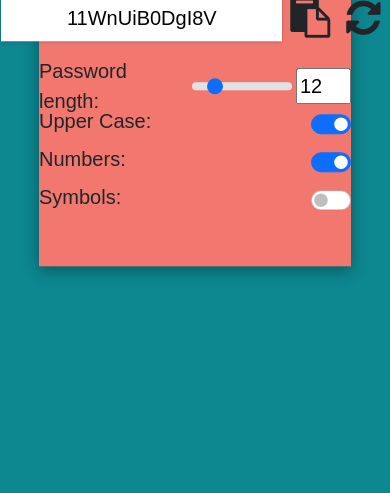
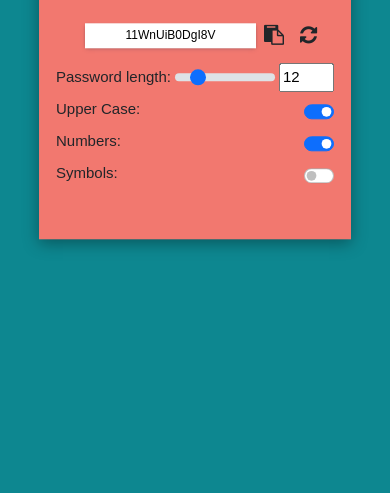
Before and after one commit to LOKESWARAN-ARULJOTHI/Password-Generator, a plain HTML site: page index.html in a window 390 px wide. Shown: the part 351-844 px from the top of the page. Drawn offline with nearby package versions, Linux system fonts and the light colour scheme; a web font is replaced by a local one.

Commit message:
Add files via upload

```diff
--- a/index.html
+++ b/index.html
@@ -8,12 +8,13 @@
     <link href="https://cdn.jsdelivr.net/npm/bootstrap@5.0.2/dist/css/bootstrap.min.css" rel="stylesheet" integrity="sha384-EVSTQN3/azprG1Anm3QDgpJLIm9Nao0Yz1ztcQTwFspd3yD65VohhpuuCOmLASjC" crossorigin="anonymous">
     <link rel="stylesheet" href="https://stackpath.bootstrapcdn.com/font-awesome/4.7.0/css/font-awesome.min.css" integrity="sha384-wvfXpqpZZVQGK6TAh5PVlGOfQNHSoD2xbE+QkPxCAFlNEevoEH3Sl0sibVcOQVnN" crossorigin="anonymous">
     <link rel="stylesheet" href="style.css">
+    <link rel="icon" href="logo.png" type="image/icon type">
 </head>
 <body>
     <div class="d-flex flex-column justify-content-center align-items-center" id="container">
         <h1>Password Generator</h1>
-        <div class="mt-4 m-4 d-flex align-items-center">
-            <input class="text-break p-2 text-center" type="text" name="passwordgenerated" placeholder="password" id="password" ><i class="fa fa-clipboard fa-2x m-2" id="copy" aria-hidden="true"></i><i class="fa fa-refresh fa-2x m-2" id="reload" aria-hidden="true"></i>
+        <div class="mt-4 m-sm-4 my-2 d-flex align-items-center" id="passworddisplay">
+            <input class="text-break p-2 text-center" type="text" name="passwordgenerated" placeholder="password" id="password" ><i class="fa fa-clipboard m-2" id="copy" aria-hidden="true"></i><i class="fa fa-refresh m-2" id="reload" aria-hidden="true"></i>
         </div>
 
         <!-- password length  -->
--- a/style.css
+++ b/style.css
@@ -10,7 +10,7 @@ input{
     box-shadow: rgba(0, 0, 0, 0.35) 0px 5px 15px;
     font-size: 20px;
     padding: 50px 0;
-    width:90%;
+    width:95%;
     max-width: 550px;
     background: #f2786f;
     /* margin: 20% 5%; */
@@ -38,15 +38,29 @@ input[type='range']{
     #copy{
         size: 10px;
     }
-    #option{
+    #options{
         font-size:18px;
-
     }
     input[type='range']{
         width: 150px;
     }
 }
 @media (max-width:400px){
+    #passworddisplay{
+        width: 200px;
+    }
+    input[type="text"]{
+        size: 10px
+    }
+    #password{
+        margin-left: -10px;
+        height:25px;
+        width: 200px;
+        font-size: 12px;
+    }
+    #options{
+        font-size:15px;
+    }
     input[type='range']{
         width: 100px;
     }
```
Also changed, not shown: logo.png (added).
